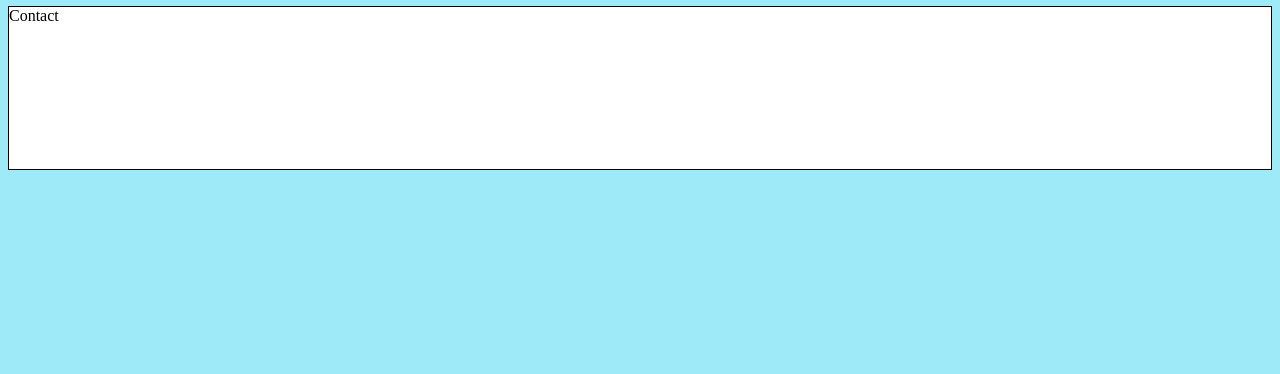
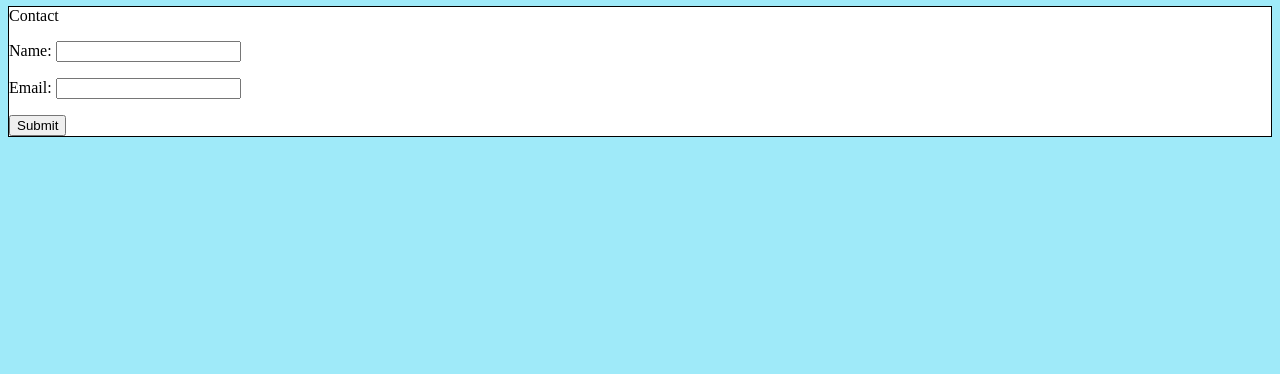
Before and after one commit to ataullah81/Charity-Finder-App, a Django app: page /contact_charity in a window 1280 px wide. Shown: the part 46-420 px from the top of the page. Run offline with Django 4.2, Linux system fonts and the light colour scheme.

Commit message:
contact form

```diff
--- a/charityfinder/charityfinderapp/forms.py
+++ b/charityfinder/charityfinderapp/forms.py
@@ -7,3 +7,8 @@ class CharityForm(forms.ModelForm):
     class Meta:
         model = Charityinformation
         fields = "__all__"
+
+class ContactForm(forms.Form):
+    name = forms.CharField(max_length=255)
+    email = forms.EmailField()
+    content = forms.Textarea()
--- a/charityfinder/charityfinderapp/templates/contact.html
+++ b/charityfinder/charityfinderapp/templates/contact.html
@@ -6,15 +6,11 @@
         <div class="container">
             <div class="donate">
         Contact
-                </br>
-                </br>
-                </br>
-                </br>
-                </br>
-                </br>
-                </br>
-                </br>
-                </br>
+               <form method="post" action=".">
+                   {% csrf_token %}
+                   {{ form.as_p}}
+               </form>
+                <button>Submit</button>
                 </div>
             </div>
 
--- a/charityfinder/charityfinderapp/views.py
+++ b/charityfinder/charityfinderapp/views.py
@@ -1,6 +1,7 @@
 from django.shortcuts import render, redirect
 from django.http import HttpResponse, request
 from .forms import CharityForm
+from .forms import ContactForm
 from .models import Charityinformation
 
 
@@ -31,4 +32,5 @@ def search_charity_func(request):
         return render(request, 'search_charity.html', {})
 
 def contact_func(request):
-    return render(request, 'contact.html', {})
+    form = ContactForm()
+    return render(request, 'contact.html', {'form':form})
```
